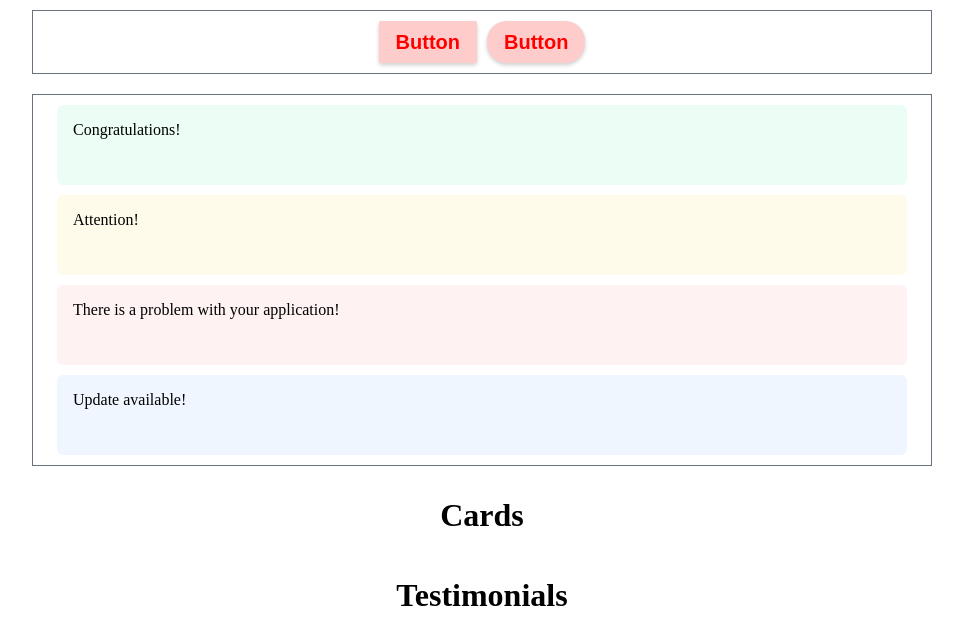
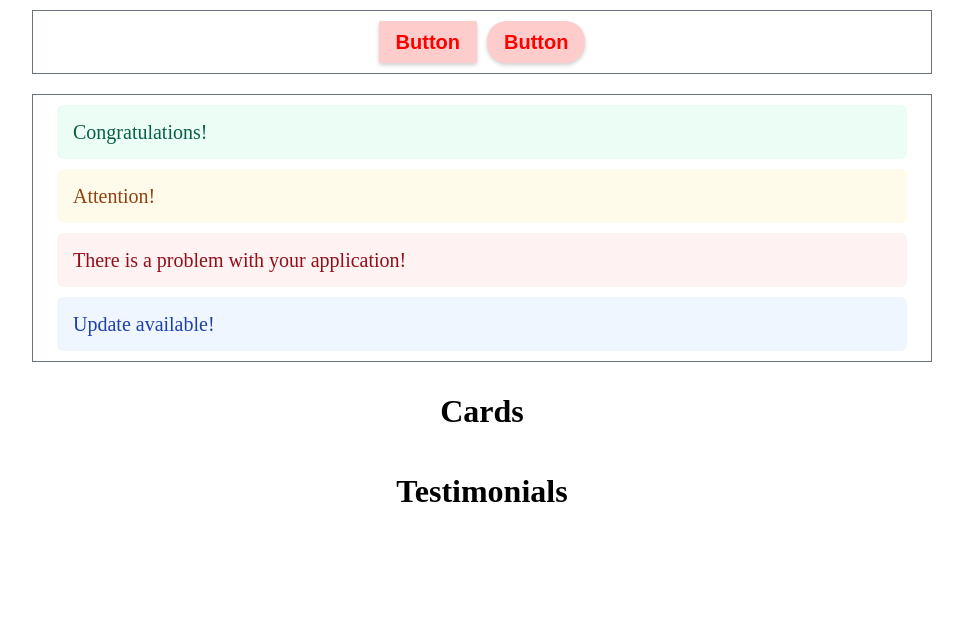
Before and after one commit to Purna-ASU/component-library, a React (Vite) app: page / in a window 1280 px wide. Shown: the top 644 px of the page, without its empty margins (158-1121 px from the left). Built offline with nearby package versions, Linux system fonts and the light colour scheme.

Commit message:
Banner text styled and conditionally rendered

```diff
--- a/src/App.css
+++ b/src/App.css
@@ -114,12 +114,8 @@ button.button-Pink {
 
 .banner {
   width: 850px;
-  height: 80px;
-  top: -192px;
-  left: -919px;
-  padding: 16px;
+  padding: 16px 16px 0px 16px;
   border-radius: 6px;
-  gap: 12px;
 }
 
 .banner-success {
@@ -137,3 +133,47 @@ button.button-Pink {
 .banner-error {
   background-color: #FEF2F2;
 }
+
+.banner-success-title {
+  color: #065F46;
+  font-size: 20px;
+  font-weight: 500;
+}
+
+.banner-warning-title {
+  color: #92400E;
+  font-size: 20px;
+  font-weight: 500;
+}
+
+.banner-error-title {
+  color: #920e19;
+  font-size: 20px;
+  font-weight: 500;
+}
+
+.banner-neutral-title {
+  color: #1E40AF;
+  font-size: 20px;
+  font-weight: 500;
+}
+
+.banner-success-text {
+  color: #047857;
+  font-size: 15px;
+}
+
+.banner-warning-text {
+  color: #B45309;
+  font-size: 15px;
+}
+
+.banner-error-text {
+  color: #783c3f;
+  font-size: 15px;
+}
+
+.banner-neutral-text {
+  color: #1C51B9;
+  font-size: 15px;
+}
--- a/src/App.jsx
+++ b/src/App.jsx
@@ -29,9 +29,9 @@ function App() {
         {
           bannerData.map(data => {
             return(
-              <Banner key={data.status} status={data.status} text={data.text} clickHandler={onClick}>
+              <Banner key={data.status} status={data.status} text={data.text} clickHandler={onClick} className="banner-title">
                 {data.title}
-                <p className='banner-text'>{multiLine ? data.text : ""}</p>
+                <p className={`banner-${data.status}-text`}>{multiLine ? data.text : ""}</p>
               </Banner>
             )
           })
--- a/src/components/Banner/banner.jsx
+++ b/src/components/Banner/banner.jsx
@@ -1,11 +1,12 @@
 import classnames from "classnames"
 
-function banner({children, status, text, clickHandler}) {
+function banner({children, status, text, clickHandler, ...rest}) {
 
-    const bannerClass = "banner"
+    const bannerClass = "banner";
     const statusClass = status && `banner-${status}`;
-    const textClass = text && `banner-${text}`
-    const allClassNames = classnames(bannerClass, statusClass, textClass)
+    const textClass = text && `banner-${text}`;
+    const titleClass = rest && `banner-${status}-title`
+    const allClassNames = classnames(bannerClass, statusClass, textClass, titleClass);
 
     return (
         <div className={allClassNames} onClick={clickHandler}>
```
